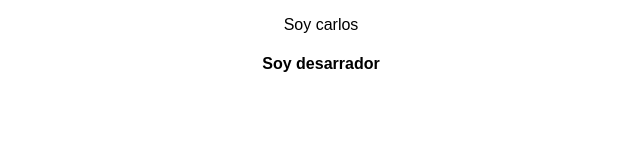
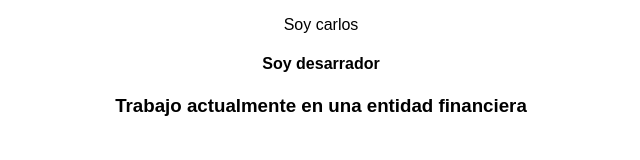
Before and after one commit to CarlosAndres140295/curso-git, a plain HTML site: page index.html in a window 1280 px wide. Shown: the whole page, without its empty margins (319-959 px from the left). Drawn offline with Linux system fonts and the light colour scheme.

Commit message:
se agrega el lugar de trabajo

```diff
--- a/index.html
+++ b/index.html
@@ -10,5 +10,6 @@
 <body>
     <P>Soy carlos</P>
     <h4>Soy desarrador</h4>
+    <h3>Trabajo actualmente en una entidad financiera</h3>
 </body>
 </html>
```
